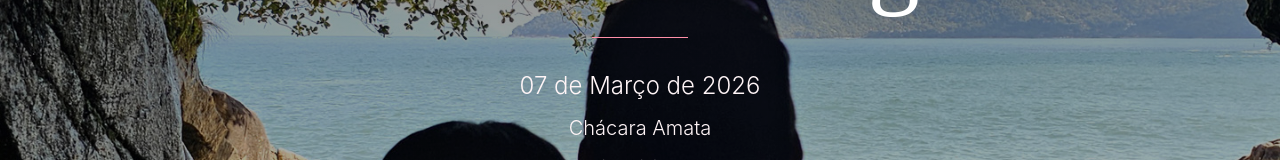
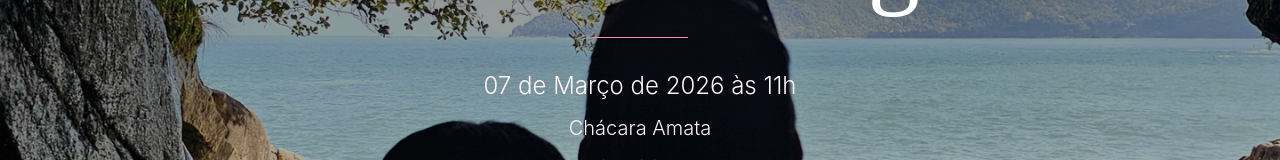
Before and after one commit to thiagoteberga/nina-thiago-wedding, a Next.js app: page / in a window 1280 px wide. Shown: the part 209-369 px from the top of the page. Built offline with nearby package versions, Linux system fonts and the light colour scheme.

Commit message:
feat: adiciona horário 11h na descrição da data do casamento

```diff
--- a/components/Hero.tsx
+++ b/components/Hero.tsx
@@ -42,7 +42,7 @@ export default function Hero() {
 
         <div className="text-beige-50 space-y-3 mb-12">
           <p className="text-xl md:text-2xl font-light">
-            07 de Março de 2026
+            07 de Março de 2026 às 11h
           </p>
           <p className="text-lg md:text-xl font-light">
             Chácara Amata
```
